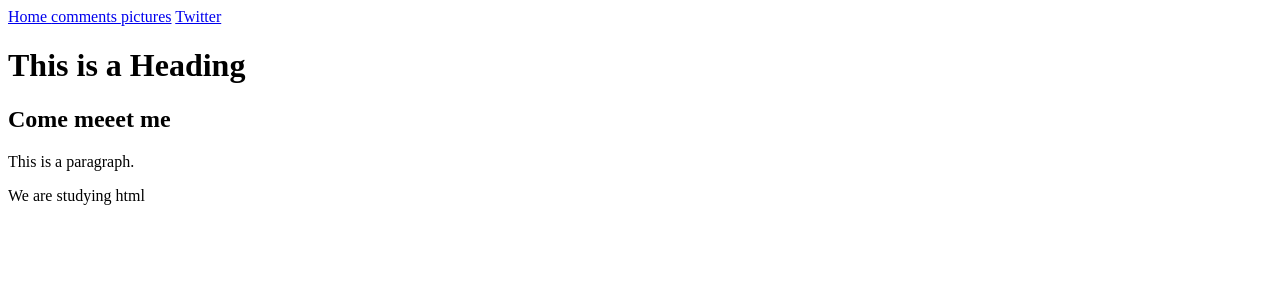
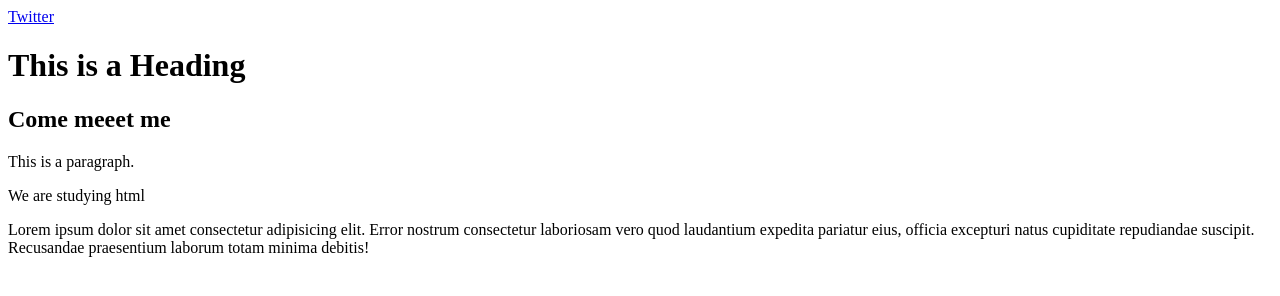
Before and after one commit to Jovia89-N/Refactory-9, a plain HTML site: page index.html in a window 1280 px wide. Drawn offline with Linux system fonts and the light colour scheme.

Commit message:
intro to CSS

```diff
--- a/index.html
+++ b/index.html
@@ -2,19 +2,23 @@
 <html>
 
 <head>
-    <title>Cohort 09</title>
-</head>
+    <title>cohort 09</title>
+    <link rel="stylesheet" href="/CSS/style.css">
 
+ </head>
 <body>
-    <a href="index.html"> Home </a>
-    <a href="comments.html"> comments </a>
-    <a href="pictures.html"> pictures</a>
+
     <a href="https://twitter.com/" target="_blank">Twitter</a>
     <h1>This is a Heading</h1>
     <h2>Come meeet me</h2>
     <p>This is a paragraph.</p>
     <p>We are studying html</p>
 
-</body>
+    <p>Lorem ipsum dolor sit amet consectetur adipisicing elit. Error nostrum consectetur laboriosam vero quod
+        laudantium
+        expedita pariatur eius, officia excepturi natus cupiditate repudiandae suscipit. Recusandae praesentium laborum
+        totam minima debitis!</p>
+
+    </body>
 
 </html>
```
Also changed, not shown: classes-id.html (+3 -3 lines), CSS/style.css (added), Lists.html (renamed from Image folder/Lists.html).
